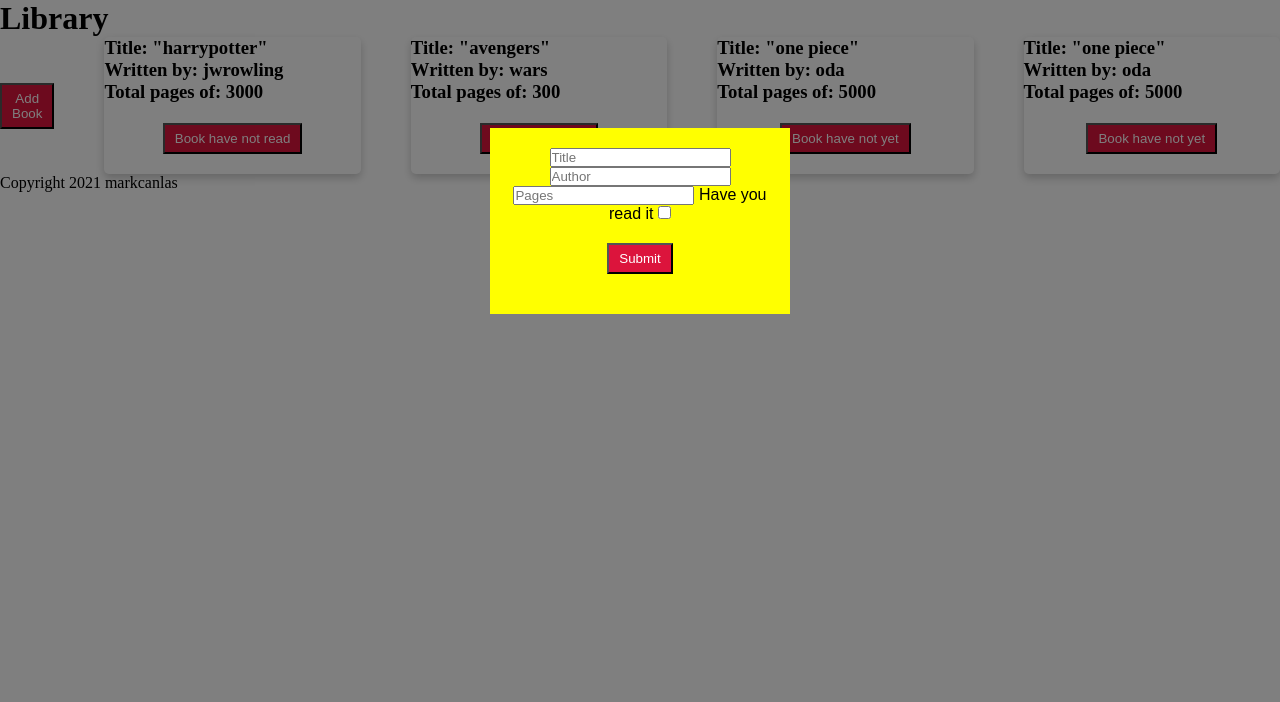
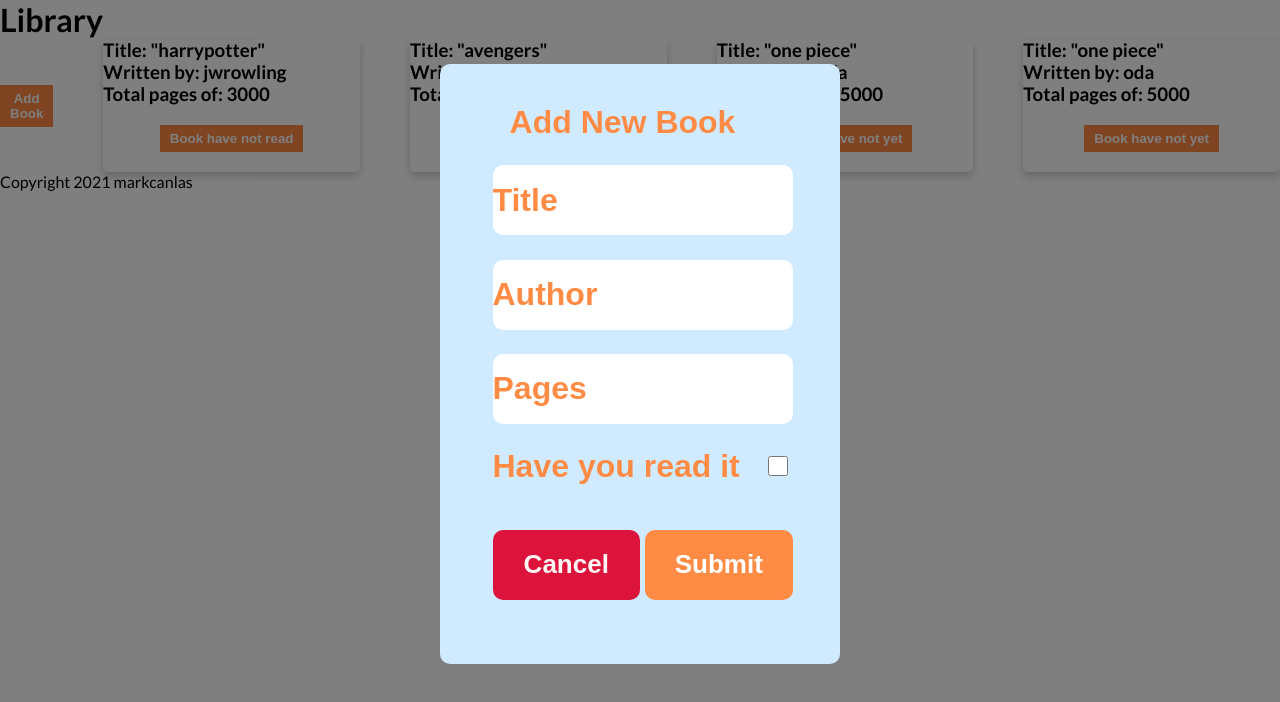
Before and after one commit to markcanlas/project-library, a plain HTML site: page index.html in a window 1280 px wide. Both pictures are taken after a click on the button "Add Book". Drawn offline with Linux system fonts and the light colour scheme.

Commit message:
Add Popup Button

```diff
--- a/app.js
+++ b/app.js
@@ -1,7 +1,7 @@
 const container = document.querySelector('.book-container');
 const addBtn = document.querySelector('.add-btn');
-const popup = document.querySelector('.popup-wrapper');
-const form = document.querySelector('.myForm');
+const popupBtn = document.querySelector('.popup-wrapper');
+const closeBtn = document.querySelector('.close');
 
 let myLibrary = [
     {title: 'harrypotter', author: 'jwrowling', totalPages: '3000', bookmark: 'not read'},
@@ -10,9 +10,9 @@ let myLibrary = [
     {title: 'one piece', author: 'oda', totalPages: '5000', bookmark: 'not yet'}
 ];
 
-addBtn.onclick = () => popup.style.display = 'block';
-popup.onclick = () => popup.style.display = 'none';
-form.onclick = () => popup.style.display = 'block';
+addBtn.onclick = () => popupBtn.style.display = 'block';
+closeBtn.onclick = () => popupBtn.style.display = 'none';
+
 
 
 class Book {
@@ -53,7 +53,6 @@ function displayBooks() {
         h2.textContent = `Written by: ${book.author}`
         h3.textContent = `Total pages of: ${book.totalPages}`
         btn.innerHTML = `Book have ${book.bookmark}`
-
     })
 }
 displayBooks();
--- a/index.html
+++ b/index.html
@@ -1,10 +1,16 @@
 <!DOCTYPE html>
 <html lang="en">
   <head>
-    <meta charset="UTF-8">
-    <meta http-equiv="X-UA-Compatible" content="IE=edge">
-    <meta name="viewport" content="width=device-width, initial-scale=1.0">
-    <link rel="stylesheet" href="style.css">
+    <meta charset="UTF-8" />
+    <meta http-equiv="X-UA-Compatible" content="IE=edge" />
+    <meta name="viewport" content="width=device-width, initial-scale=1.0" />
+    <link rel="stylesheet" href="style.css" />
+    <link rel="preconnect" href="https://fonts.googleapis.com" />
+    <link rel="preconnect" href="https://fonts.gstatic.com" crossorigin />
+    <link
+      href="https://fonts.googleapis.com/css2?family=Lato:wght@300;400;700&display=swap"
+      rel="stylesheet"
+    />
     <title>Project Library</title>
   </head>
   <body>
@@ -13,29 +19,27 @@
     </header>
 
     <main class="main">
-
       <div class="book-container">
         <button class="add-btn">Add Book</button>
         <div class="popup-wrapper">
-
           <div class="myForm">
-                <input type="text" name="title" placeholder="Title">
-                <input type="text" name="author" placeholder="Author">
-                <input type="text" name="totalPages" placeholder="Pages">
+              <h3>Add New Book</h3>
+            <input type="text" name="title" placeholder="Title" />
+            <input type="text" name="author" placeholder="Author" />
+            <input type="text" name="totalPages" placeholder="Pages" />
             <label for="read">Have you read it</label>
-                <input type="checkbox" name="read" id="read">
+            <input type="checkbox" name="read" id="read" />
+            <div class="wrapper-btn">
+            <button class="close">Cancel</button>
             <button type="submit" class="submit-btn">Submit</button>
         </div>
           </div>
         </div>
-
-
+      </div>
     </main>
 
     <footer class="footer">Copyright 2021 markcanlas</footer>
 
-
     <script src="app.js"></script>
-
   </body>
 </html>
--- a/style.css
+++ b/style.css
@@ -2,6 +2,25 @@
     margin: 0;
     padding: 0;
     box-sizing: border-box;
+}
+
+body {
+    font-family: 'Lato', sans-serif;
+}
+
+.myForm h3, label {
+    font-size: 32px;
+    font-weight: 600;
+    margin-bottom: 20px;
+}
+
+.myForm h3 {
+    grid-column: 1 / 4;
+}
+
+label {
+    justify-self: self-start;
+    grid-column: 1 / 4;
 }
 
 .book-container {
@@ -12,13 +31,52 @@
 
 }
 
+.myForm button {
+   width: 150px;
+   height: 70px;
+   font-size: 26px;
+   border-radius: 10px;
+}
+.wrapper-btn {
+    width: 300px;
+    display: flex;
+    gap: 5px;
+}
+
+.myForm .close {
+    background-color: crimson;
+    color: #fff5f5;
+
+}
+
 button{
     display: block;
     margin: 20px auto;
-    background: crimson;
-    color: white;
+    background: #FF8B45;
+    color: #ffffff;
     bottom: 0;
     padding: 6px 10px;
+    font-weight: 600;
+    border-style: none;
+    cursor: pointer;
+}
+
+input[type=text] {
+    height: 70px;
+    width: 300px;
+    font-size: 32px;
+    font-weight: 600;
+    margin-bottom: 20px;
+    border-radius: 10px;
+    border-style: none;
+    grid-column: 1 / 4;
+
+}
+input[type=checkbox]{
+    margin-top: 8px;
+    width: 20px;
+    height: 20px;
+    justify-self: flex-end;
 }
 
 .popup-wrapper{
@@ -29,17 +87,29 @@ button{
     width: 100%;
     height: 100%;
     display: none;
+    color: #FF8B45;
+}
 
+::placeholder {
+    color: #FF8B45;
 }
 
 .myForm {
     font-family: arial;
     text-align: center;
     width: 100%;
-    max-width: 300px;
-    margin: 10% auto;
-    padding: 20px;
-    background: yellow;
+    max-width: 400px;
+    height: 100%;
+    max-height: 600px;
+    margin: 5% auto;
+    padding: 40px;
+    background: #d0ebff;
+    border-style: none;
+    border-radius: 10px;
+    display: grid;
+    text-align: center;
+    justify-content: center;
+    grid-template-columns: 150px 75px 35px 35px;
 
 }
 
```
Lines whose indentation alone changed are shown as unchanged.
